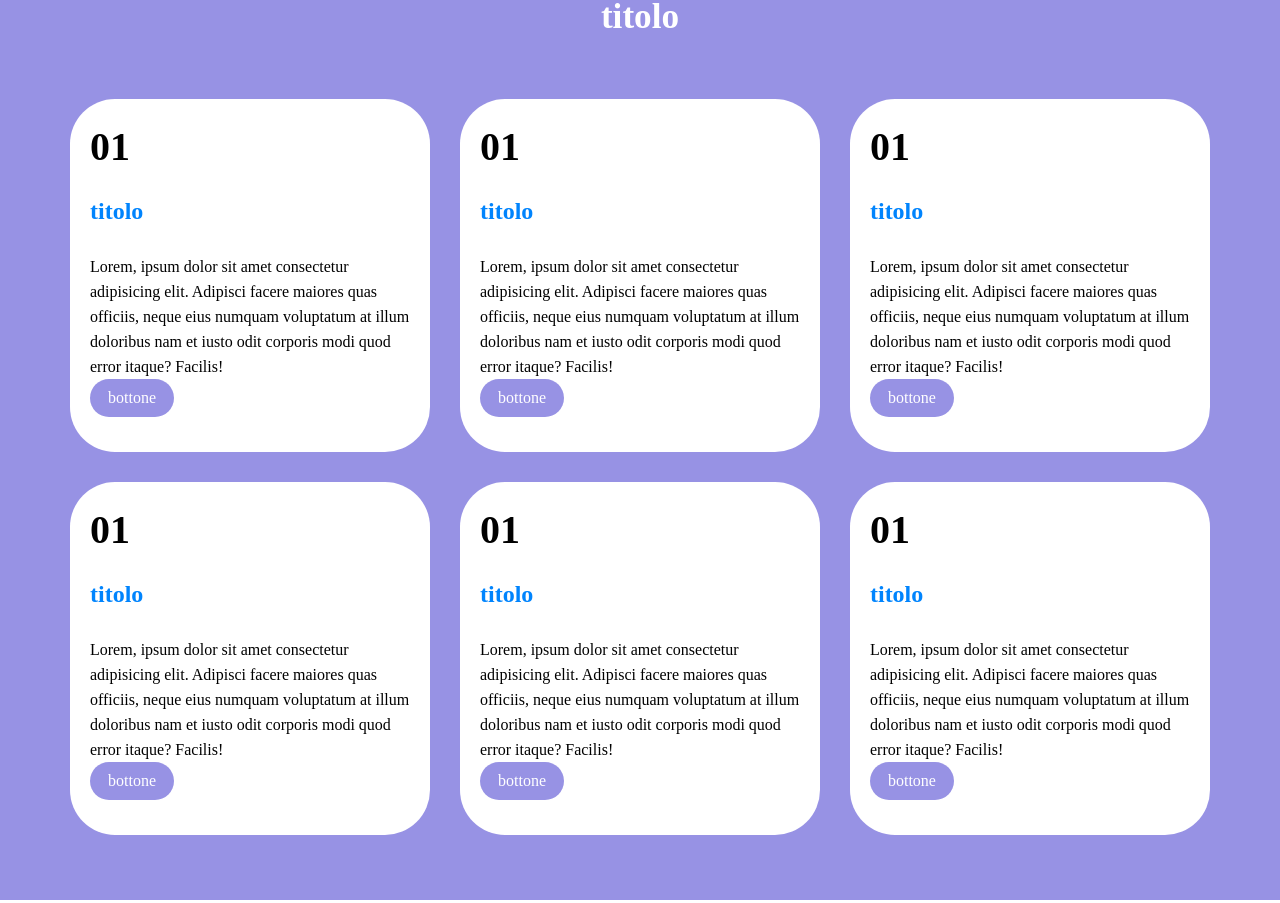
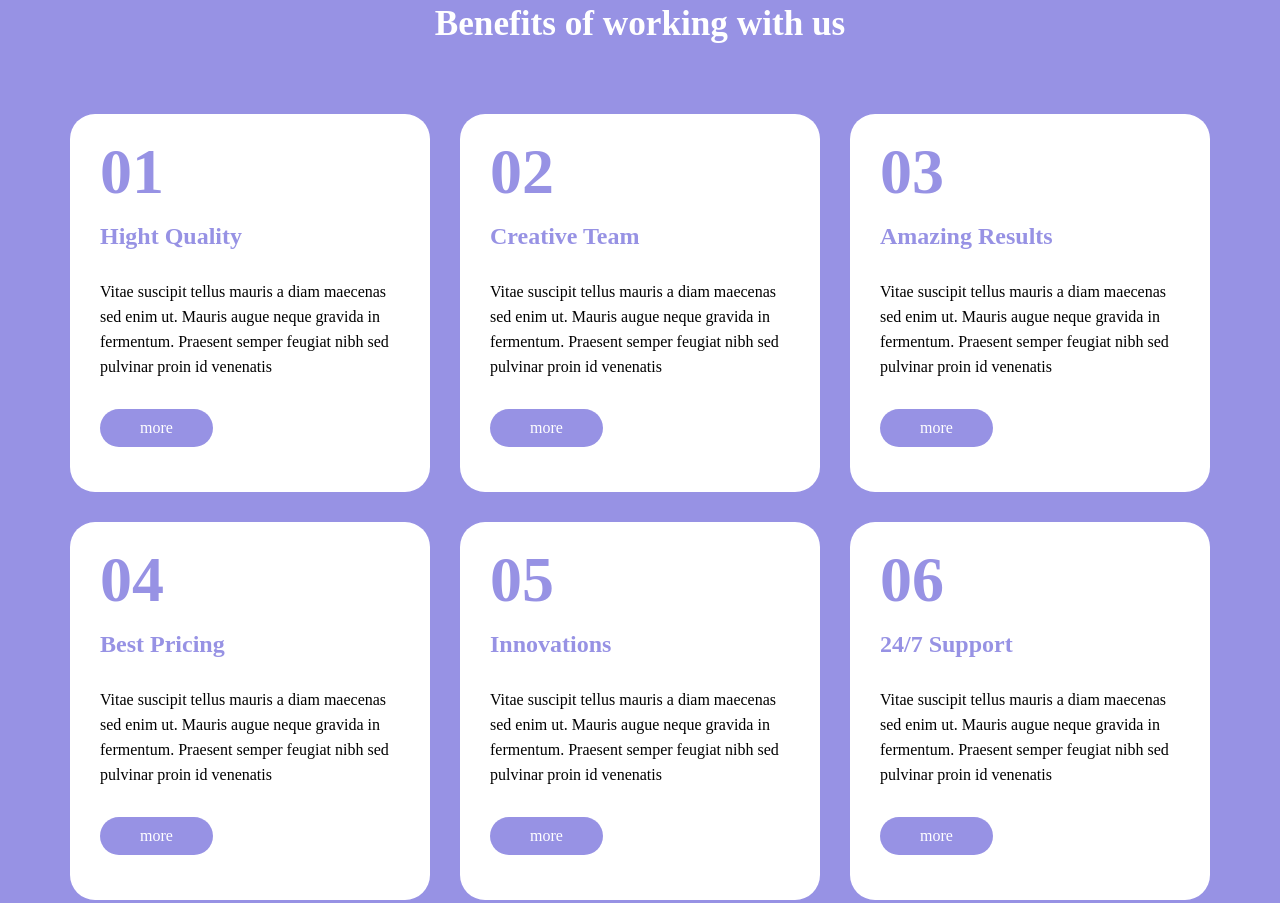
Before and after one commit to matteomedori/htmlcss-responsive-layout, a plain HTML site: page index.html in a window 1280 px wide. Shown: the part 3079-3982 px from the top of the page. Drawn offline with Linux system fonts and the light colour scheme.

Commit message:
feat: fourth section complete

```diff
--- a/css/style.css
+++ b/css/style.css
@@ -232,12 +232,13 @@ MAIN
 
 .fourth-sect h3 {
   margin-bottom: 70px;
+  line-height: 40px;
 }
 
 .fourth-sect .box {
-  padding: 35px 20px;
+  padding: 45px 30px;
   background-color: white;
-  border-radius: 45px;
+  border-radius: 25px;
   color: black;
 }
 
@@ -246,10 +247,23 @@ MAIN
   margin-bottom: 30px;
 }
 
+.fourth-sect h2,
+.fourth-sect h5 {
+  color: #9792e4;
+}
+
+.fourth-sect p {
+  margin-bottom: 30px;
+}
+
 .fourth-sect .box-container {
   display: flex;
   flex-direction: column;
   gap: 30px;
+}
+
+.fourth-sect .violet-btn {
+  padding: 10px 40px;
 }
 
 /*fifth section*/
@@ -306,6 +320,10 @@ RESPONSIVE
 @media screen and (min-width: 768px) {
   .container {
     max-width: 745px;
+  }
+
+  h2 {
+    font-size: 4rem;
   }
 
   .first-sect .container .w-66 {
--- a/index.html
+++ b/index.html
@@ -187,74 +187,68 @@
       <!-- fourth section -->
       <section class="fourth-sect">
         <div class="container">
-          <h3 class="text-center">titolo</h3>
+          <h3 class="text-center">Benefits of working with us</h3>
           <!-- box-container -->
           <div class="box-container">
             <div class="box">
               <h2>01</h2>
-              <h5>titolo</h5>
+              <h5>Hight Quality</h5>
               <p>
-                Lorem, ipsum dolor sit amet consectetur adipisicing elit.
-                Adipisci facere maiores quas officiis, neque eius numquam
-                voluptatum at illum doloribus nam et iusto odit corporis modi
-                quod error itaque? Facilis!
+                Vitae suscipit tellus mauris a diam maecenas sed enim ut. Mauris
+                augue neque gravida in fermentum. Praesent semper feugiat nibh
+                sed pulvinar proin id venenatis
               </p>
-              <button class="violet-btn">bottone</button>
+              <button class="violet-btn">more</button>
             </div>
             <div class="box">
-              <h2>01</h2>
-              <h5>titolo</h5>
+              <h2>02</h2>
+              <h5>Creative Team</h5>
               <p>
-                Lorem, ipsum dolor sit amet consectetur adipisicing elit.
-                Adipisci facere maiores quas officiis, neque eius numquam
-                voluptatum at illum doloribus nam et iusto odit corporis modi
-                quod error itaque? Facilis!
+                Vitae suscipit tellus mauris a diam maecenas sed enim ut. Mauris
+                augue neque gravida in fermentum. Praesent semper feugiat nibh
+                sed pulvinar proin id venenatis
               </p>
-              <button class="violet-btn">bottone</button>
+              <button class="violet-btn">more</button>
             </div>
             <div class="box">
-              <h2>01</h2>
-              <h5>titolo</h5>
+              <h2>03</h2>
+              <h5>Amazing Results</h5>
               <p>
-                Lorem, ipsum dolor sit amet consectetur adipisicing elit.
-                Adipisci facere maiores quas officiis, neque eius numquam
-                voluptatum at illum doloribus nam et iusto odit corporis modi
-                quod error itaque? Facilis!
+                Vitae suscipit tellus mauris a diam maecenas sed enim ut. Mauris
+                augue neque gravida in fermentum. Praesent semper feugiat nibh
+                sed pulvinar proin id venenatis
               </p>
-              <button class="violet-btn">bottone</button>
+              <button class="violet-btn">more</button>
             </div>
             <div class="box">
-              <h2>01</h2>
-              <h5>titolo</h5>
+              <h2>04</h2>
+              <h5>Best Pricing</h5>
               <p>
-                Lorem, ipsum dolor sit amet consectetur adipisicing elit.
-                Adipisci facere maiores quas officiis, neque eius numquam
-                voluptatum at illum doloribus nam et iusto odit corporis modi
-                quod error itaque? Facilis!
+                Vitae suscipit tellus mauris a diam maecenas sed enim ut. Mauris
+                augue neque gravida in fermentum. Praesent semper feugiat nibh
+                sed pulvinar proin id venenatis
               </p>
-              <button class="violet-btn">bottone</button>
+              <button class="violet-btn">more</button>
             </div>
             <div class="box">
-              <h2>01</h2>
-              <h5>titolo</h5>
+              <h2>05</h2>
+              <h5>Innovations</h5>
               <p>
-                Lorem, ipsum dolor sit amet consectetur adipisicing elit.
-                Adipisci facere maiores quas officiis, neque eius numquam
-                voluptatum at illum doloribus nam et iusto odit corporis modi
-                quod error itaque? Facilis!
+                Vitae suscipit tellus mauris a diam maecenas sed enim ut. Mauris
+                augue neque gravida in fermentum. Praesent semper feugiat nibh
+                sed pulvinar proin id venenatis
               </p>
-              <button class="violet-btn">bottone</button>
+              <button class="violet-btn">more</button>
             </div>
             <div class="box">
-              <h2>01</h2>
-              <h5>titolo</h5>
+              <h2>06</h2>
+              <h5>24/7 Support</h5>
               <p>
-                Lorem, ipsum dolor sit amet consectetur adipisicing elit.
-                Adipisci facere maiores quas officiis, neque eius numquam
-                voluptatum at illum doloribus nam et iusto odit corporis modi
-                quod error itaque? Facilis!
+                Vitae suscipit tellus mauris a diam maecenas sed enim ut. Mauris
+                augue neque gravida in fermentum. Praesent semper feugiat nibh
+                sed pulvinar proin id venenatis
               </p>
-              <button class="violet-btn">bottone</button>
+              <button class="violet-btn">more</button>
             </div>
           </div>
           <!-- /box-container -->
```
